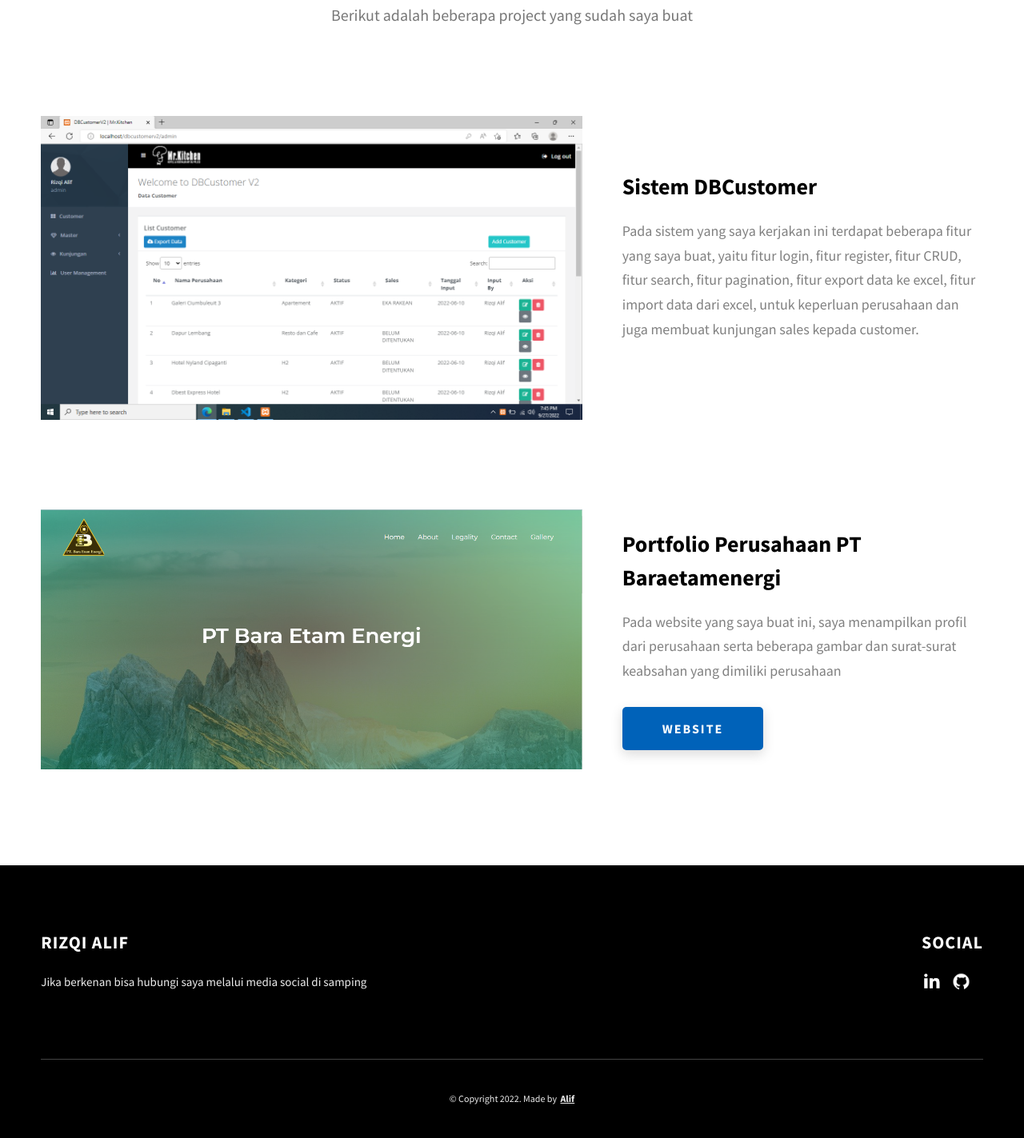
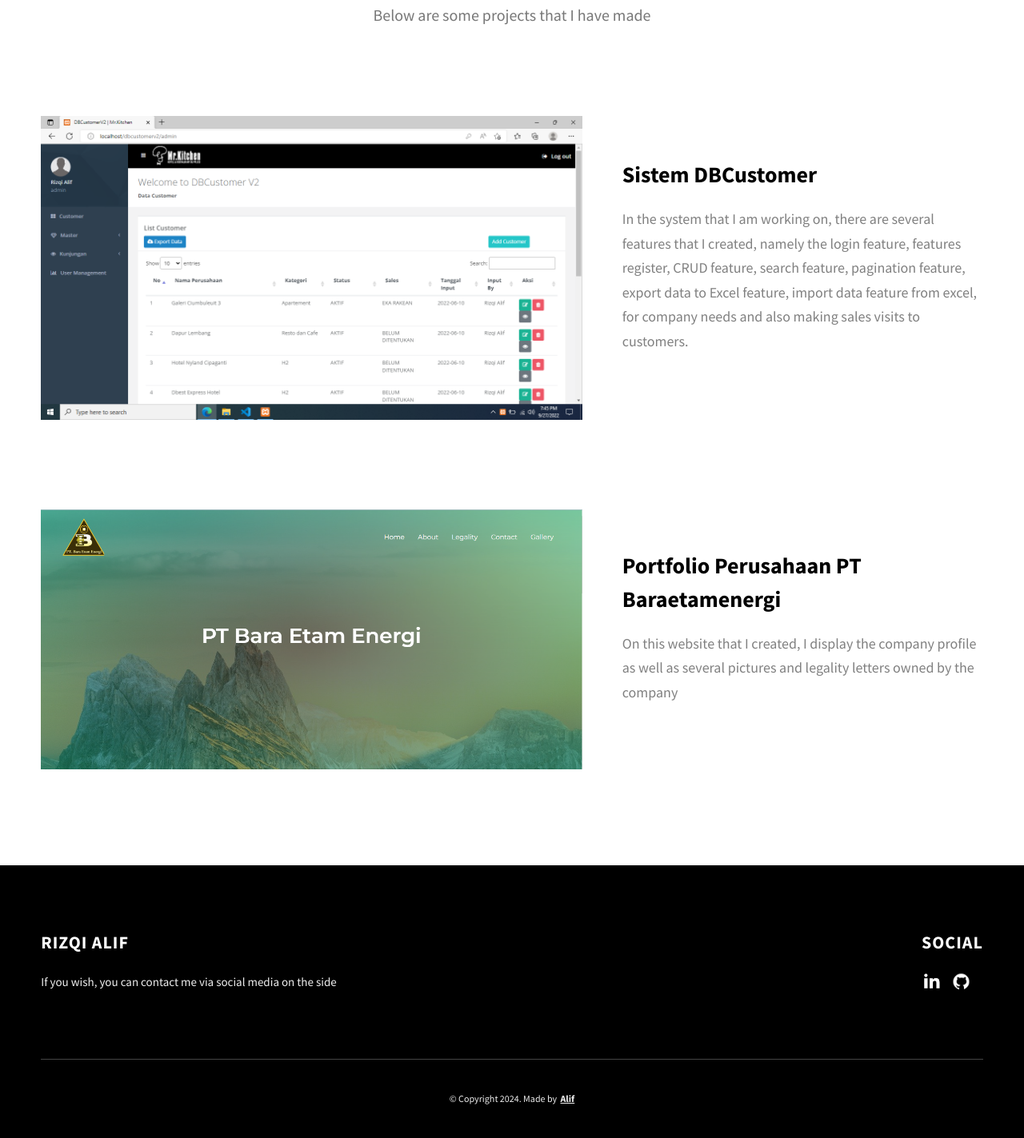
Before and after one commit to alif666-mwk/portfolio, a website: page index.html in a window 1280 px wide. Shown: the part 1498-2921 px from the top of the page at 80% size. Drawn offline with Linux system fonts and the light colour scheme.

Commit message:
Update index.html

```diff
--- a/index.html
+++ b/index.html
@@ -136,7 +136,7 @@
       <h2 class="heading heading-sec heading-sec__mb-bg">
         <span class="heading-sec__main">Projects</span>
         <span class="heading-sec__sub">
-          Berikut adalah beberapa project yang sudah saya buat
+          Below are some projects that I have made
         </span>
       </h2>
 
@@ -148,11 +148,10 @@
           <div class="projects__row-content">
             <h3 class="projects__row-content-title">Sistem DBCustomer</h3>
             <p class="projects__row-content-desc">
-              Pada sistem yang saya kerjakan ini terdapat beberapa fitur yang saya buat, yaitu fitur login, fitur
-              register, fitur CRUD, fitur search, fitur pagination, fitur export data ke excel, fitur import data dari
-              excel, untuk keperluan perusahaan dan juga membuat kunjungan sales kepada customer.
+             In the system that I am working on, there are several features that I created, namely the login feature, features
+               register, CRUD feature, search feature, pagination feature, export data to Excel feature, import data feature from
+               excel, for company needs and also making sales visits to customers.
             </p>
-            <!-- <a href="./project-1.html" class="btn btn--med btn--theme dynamicBgClr" target="_blank">Case Study</a> -->
           </div>
         </div>
         <div class="projects__row">
@@ -162,29 +161,11 @@
           <div class="projects__row-content">
             <h3 class="projects__row-content-title">Portfolio Perusahaan PT Baraetamenergi</h3>
             <p class="projects__row-content-desc">
-              Pada website yang saya buat ini, saya menampilkan profil dari perusahaan serta beberapa gambar dan
-              surat-surat keabsahan yang dimiliki perusahaan
+            On this website that I created, I display the company profile as well as several pictures and
+               legality letters owned by the company
             </p>
-            <!-- <a href="https://www.freecodecamp.org/" target="_blank" rel="noopener noreferrer"></a> -->
-            <a href="https://www.Baraetamenergi.com/" class="btn btn--med btn--theme dynamicBgClr"
-              target="_blank">Website</a>
           </div>
         </div>
-        <!-- <div class="projects__row">
-          <div class="projects__row-img-cont">
-            <img src="./assets/jpeg/project-mockup-example.jpeg" alt="Software Screenshot" class="projects__row-img"
-              loading="lazy" />
-          </div>
-          <div class="projects__row-content">
-            <h3 class="projects__row-content-title">Pengembangan</h3>
-            <p class="projects__row-content-desc">
-              Lorem ipsum dolor sit amet consectetur adipisicing elit. Hic
-              facilis tempora, explicabo quae quod deserunt eius sapiente
-              praesentium.
-            </p>
-            <a href="./project-3.html" class="btn btn--med btn--theme dynamicBgClr" target="_blank">Case Study</a>
-          </div>
-        </div> -->
       </div>
     </div>
   </section>
@@ -208,14 +189,12 @@
         <div class="main-footer__row main-footer__row-2">
           <h4 class="heading heading-sm text-lt">Rizqi Alif</h4>
           <p class="main-footer__short-desc">
-            Jika berkenan bisa hubungi saya melalui media social di samping
+           If you wish, you can contact me via social media on the side
           </p>
         </div>
       </div>
-
-      <!-- If you give me some credit or shoutout here by linking to my website, then it will be a big thing for me and will help me a lot :) -->
       <div class="main-footer__lower">
-        &copy; Copyright 2022. Made by
+        &copy; Copyright <span id="year"></span>. Made by
         <a rel="noreferrer" target="_blank">Alif</a>
       </div>
     </div>
@@ -225,3 +204,7 @@
 </body>
 
 </html>
+
+<script>
+document.getElementById("year").innerHTML = new Date().getFullYear();
+</script>
```
